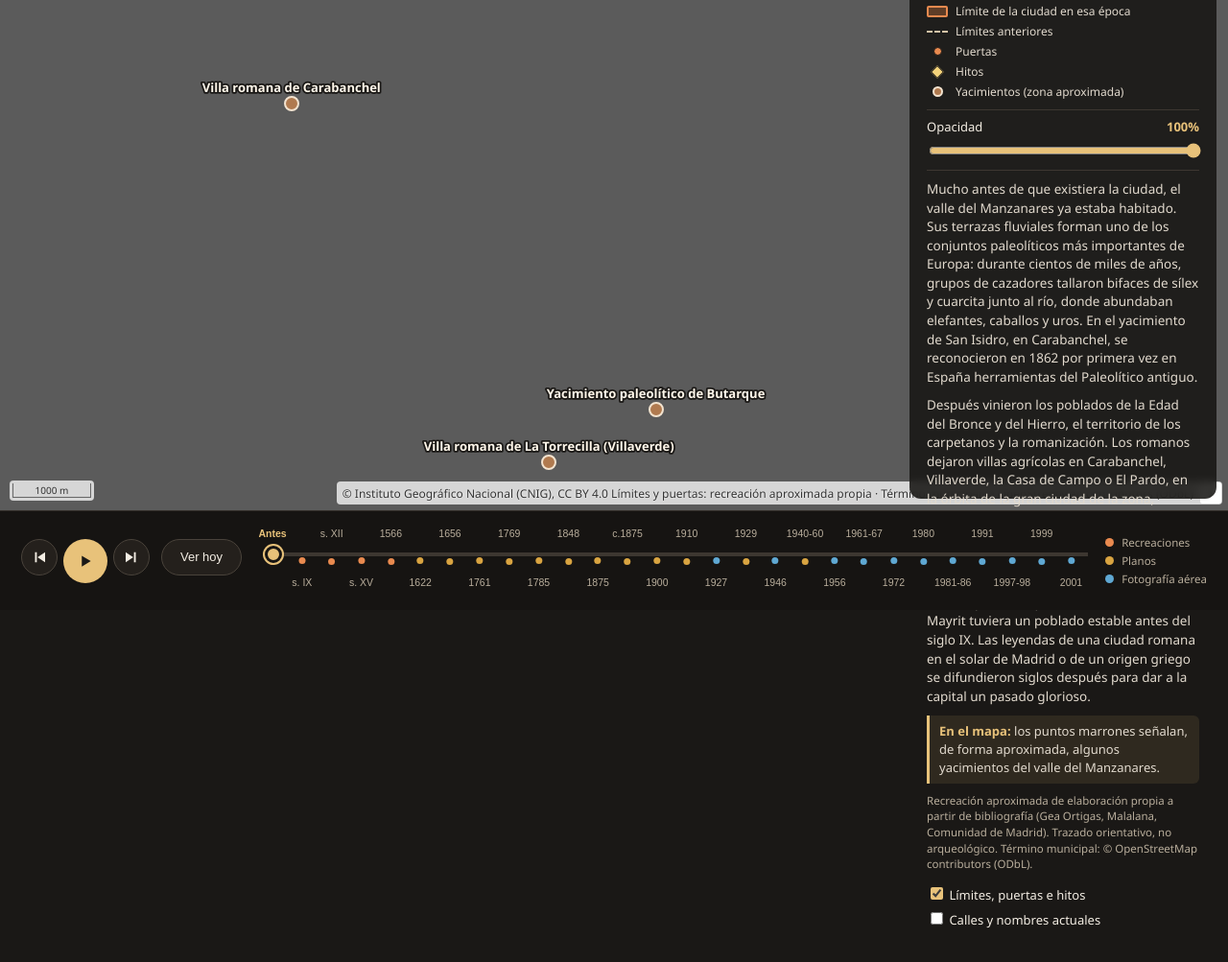
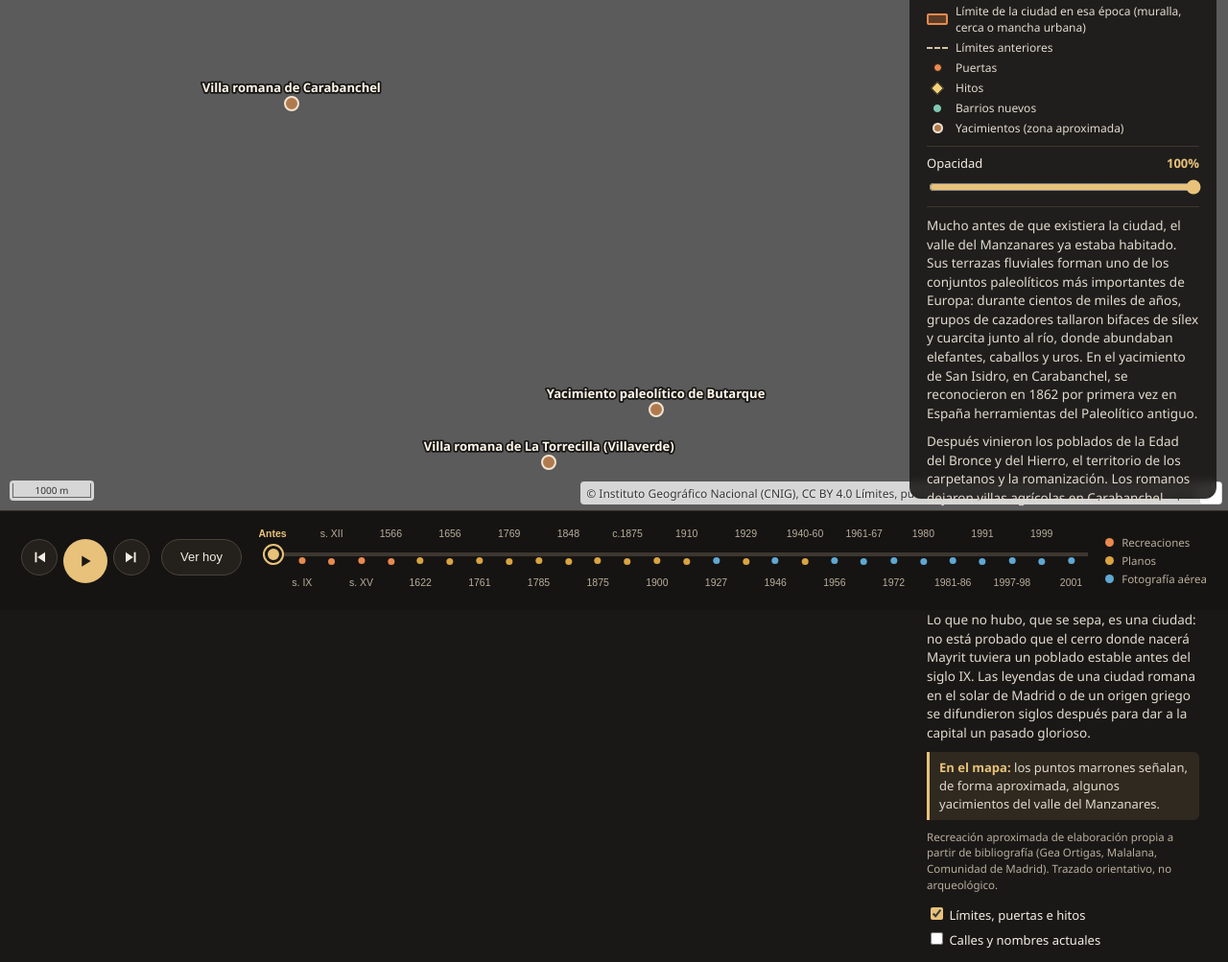
Before and after one commit to joverig/visorgis-madrid, a plain HTML site: page www/index.html in a window 1280 px wide. Shown: the part 164-1167 px from the top of the page at 96% size. Before the commit the page ends 1146 px from the top, so only its background shows below. Drawn offline with Linux system fonts and the light colour scheme.

Commit message:
Crecimiento urbano aproximado desde 1900 en lugar del término municipal y barrios nuevos como puntos con fecha
Co-Authored-By: Claude Opus 5.5 <noreply@anthropic.com>
Claude-Session: https://claude.ai/code/session_016KekqghLVxS4nY8bKeBScj

```diff
--- a/LEEME.txt
+++ b/LEEME.txt
@@ -38,7 +38,7 @@ Capa de limites, puertas e hitos
   www\datos_propios\recintos_madrid.geojson (EPSG:4326). Cada elemento tiene tipo (recinto|puerta|hito),
   desde y opcionalmente hasta; el visor pinta lo que existia en el ano que se esta viendo.
   Recinto vigente en continuo, anteriores en discontinuo. Se edita en QGIS o a mano.
-  PENDIENTE: sustituir el termino municipal provisional (desde 1948) por el limite oficial.
+  Desde 1900 los limites son la mancha urbana aproximada (no limites legales); tipo barrio = barrios nuevos.
 
 Ortofotos de la Comunidad en la linea temporal
   Solo las que tienen texto en www\js\capas.js (textosCM). 1_Descargar_recursos.bat respeta esa
--- a/www/css/visor.css
+++ b/www/css/visor.css
@@ -219,3 +219,4 @@ html, body { height: 100%; height: 100dvh; }
 .leyenda-rec .l-hito { width: 10px; height: 10px; margin: 0 6px; background: #f3d27a; border: 1.5px solid #1a1816; transform: rotate(45deg); }
 .leyenda-rec .l-yac { width: 11px; height: 11px; margin: 0 5.5px; border-radius: 50%; background: #b07a4f; border: 2px solid #f3e3cf; }
 .leyenda-rec .l-yac-item[hidden] { display: none; }
+.leyenda-rec .l-barrio { width: 10px; height: 10px; margin: 0 6px; border-radius: 50%; background: #7fc8b4; border: 1.5px solid #1a1816; }
--- a/www/index.html
+++ b/www/index.html
@@ -17,7 +17,7 @@
       document.write('<script src="https://cdn.jsdelivr.net/npm/ol@10.5.0/dist/ol.js"><\/script>');
     }
   </script>
-  <link rel="stylesheet" href="css/visor.css?v=202611230903">
+  <link rel="stylesheet" href="css/visor.css?v=202611230907">
 </head>
 <body>
   <div id="mapa"></div>
@@ -38,10 +38,11 @@
         <h2 id="titulo"></h2>
       </div>
       <div id="leyenda-rec" class="leyenda-rec" hidden>
-        <span><i class="l-actual"></i>Límite de la ciudad en esa época</span>
+        <span><i class="l-actual"></i>Límite de la ciudad en esa época (muralla, cerca o mancha urbana)</span>
         <span><i class="l-anterior"></i>Límites anteriores</span>
         <span><i class="l-puerta"></i>Puertas</span>
         <span><i class="l-hito"></i>Hitos</span>
+        <span><i class="l-barrio"></i>Barrios nuevos</span>
         <span class="l-yac-item" id="leyenda-yac" hidden><i class="l-yac"></i>Yacimientos (zona aproximada)</span>
       </div>
       <div class="opacidad">
@@ -81,7 +82,7 @@
     </div>
   </footer>
 
-  <script src="js/capas.js?v=202611230903"></script>
-  <script src="js/visor.js?v=202611230903"></script>
+  <script src="js/capas.js?v=202611230907"></script>
+  <script src="js/visor.js?v=202611230907"></script>
 </body>
 </html>
--- a/www/js/capas.js
+++ b/www/js/capas.js
@@ -31,8 +31,8 @@
   });
 
   // Recreaciones de elaboración propia (vector) para antes del primer plano conservado (1622)
-  const RECINTOS = 'datos_propios/recintos_madrid.geojson?v=202611230903';
-  const ATR_REC = 'Recreación aproximada de elaboración propia a partir de bibliografía (Gea Ortigas, Malalana, Comunidad de Madrid). Trazado orientativo, no arqueológico. Término municipal: © OpenStreetMap contributors (ODbL).';
+  const RECINTOS = 'datos_propios/recintos_madrid.geojson?v=202611230907';
+  const ATR_REC = 'Recreación aproximada de elaboración propia a partir de bibliografía (Gea Ortigas, Malalana, Comunidad de Madrid). Trazado orientativo, no arqueológico. ';
   const recreacion = (id, anio, etiqueta, titulo, fase, descripcion) => ({ // fase: solo orden
     id, anio, etiqueta, titulo, tipo: 'recreacion', descripcion,
     fuente: { type: 'vacia' }, // lo dibuja la capa de perímetros (VISOR_CONFIG.perimetros)
@@ -311,7 +311,7 @@
       plano('parcelario4060', 1950, '1940-60', 'Plano parcelario 1940-1960', 'parcelarioMadrid', [
         'El Madrid de la posguerra y de la autarquía. Entre 1948 y 1954 la capital anexiona trece municipios (Chamartín de la Rosa, Carabanchel Alto y Bajo, Canillas, Canillejas, Hortaleza, Barajas, Fuencarral, El Pardo, Aravaca, Vallecas, Vicálvaro y Villaverde) y pasa de 68 a más de 600 km².',
         'El Plan Bidagor (1946) organiza el crecimiento, pero no puede con la llegada masiva de emigrantes: miles de chabolas rodean la ciudad y el régimen responde con poblados de absorción y poblados dirigidos. La Castellana se prolonga hacia el norte y aparecen los primeros rascacielos, como el Edificio España (1953).',
-        'En el mapa: el término municipal ampliado tras las anexiones.',
+        'En el mapa: la mancha urbana desborda el Ensanche y aparecen barrios nuevos en los antiguos pueblos anexionados.',
       ]),
       vuelo('ams1956', 1956, '1956', 'Vuelo americano (Serie B)', 'AMS_1956-1957', [
         'El vuelo realizado por el ejército de Estados Unidos en 1956-57, tras los acuerdos de 1953 que permitieron sus bases en España (Torrejón entre ellas). Es la primera imagen completa y fiable de todo el país y la referencia para estudiar el antes y el después del desarrollismo.',
--- a/www/js/visor.js
+++ b/www/js/visor.js
@@ -84,9 +84,11 @@
       const k = [nombre, clase, conTexto].join('|');
       if (!cache[k]) {
         const hito = clase === 'hito', propia = clase === 'propia';
-        const yac = clase === 'yacimiento';
+        const yac = clase === 'yacimiento', barrio = clase === 'barrio';
         cache[k] = new S.Style({
-          image: yac
+          image: barrio
+            ? new S.Circle({ radius: 5.5, fill: new S.Fill({ color: '#7fc8b4' }), stroke: new S.Stroke({ color: '#1a1816', width: 1.5 }) })
+            : yac
             ? new S.Circle({ radius: 7, fill: new S.Fill({ color: '#b07a4f' }), stroke: new S.Stroke({ color: '#f3e3cf', width: 2 }) })
             : hito
             ? new S.RegularShape({ points: 4, radius: 7, angle: 0, fill: new S.Fill({ color: '#f3d27a' }),
@@ -96,7 +98,7 @@
                 stroke: new S.Stroke({ color: '#1a1816', width: 1.5 }) }),
           text: conTexto ? new S.Text({
             text: nombre, offsetY: -15, font: fuente('600', hito ? 13.5 : 13),
-            fill: new S.Fill({ color: hito ? '#fbe7b0' : '#fff7ea' }), stroke: halo,
+            fill: new S.Fill({ color: hito ? '#fbe7b0' : barrio ? '#c9efe4' : '#fff7ea' }), stroke: halo,
           }) : undefined,
           zIndex: hito ? 11 : propia ? 10 : 8,
         });
@@ -117,6 +119,7 @@
       }
       if (tipo === 'hito') return punto(feat.get('nombre'), 'hito', conTexto);
       if (tipo === 'yacimiento') return punto(feat.get('nombre'), 'yacimiento', zoom >= 11.5);
+      if (tipo === 'barrio') return punto(feat.get('nombre'), 'barrio', zoom >= 12);
       const propia = feat.get('desde') === vigente;
       // Las puertas que siguen en pie (Alcalá, Toledo) se rotulan siempre
       return punto(feat.get('nombre'), propia ? 'propia' : 'anterior', conTexto && (propia || !!feat.get('conservada')));
@@ -212,7 +215,7 @@
     grupoHistorico = new ol.layer.Group({ layers: capas.map((c) => c.layer), zIndex: 10 });
 
     const srcPerimetros = fuenteGeojson(C.perimetros);
-    srcPerimetros.setAttributions('Límites y puertas: recreación aproximada propia · Término municipal © OpenStreetMap contributors (ODbL)');
+    srcPerimetros.setAttributions('Límites, puertas, hitos y barrios: recreación aproximada propia');
     capaPerimetros = new ol.layer.Vector({
       source: srcPerimetros, style: estiloPerimetros(srcPerimetros), zIndex: 40, declutter: true,
     });
@@ -318,8 +321,7 @@
     d.scrollTop = 0;
     $('.panel-cuerpo').scrollTop = 0;
     centrarMarca(idx);
-    $('#fuente').textContent = (c.atribucion || '') +
-      (c.anio >= 1948 && $('#chk-perimetros').checked ? ' · Término municipal © OpenStreetMap contributors (ODbL)' : '');
+    $('#fuente').textContent = c.atribucion || '';
     const t = $('#tipo');
     t.textContent = { plano: 'Plano histórico', foto: 'Fotografía aérea',
       recreacion: 'Recreación aproximada' }[c.tipo] || '';
```
Also changed, not shown: README.md, www/datos_propios/recintos_madrid.geojson.
